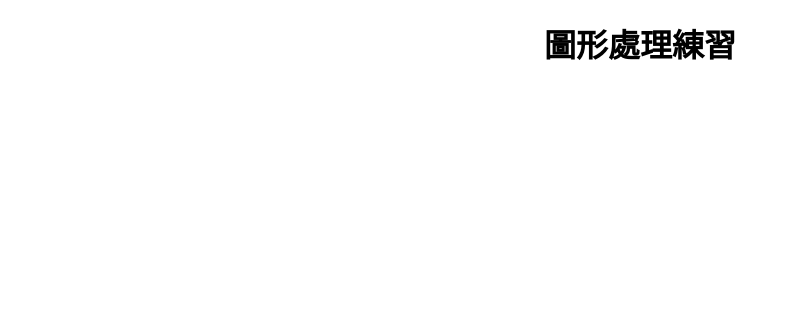
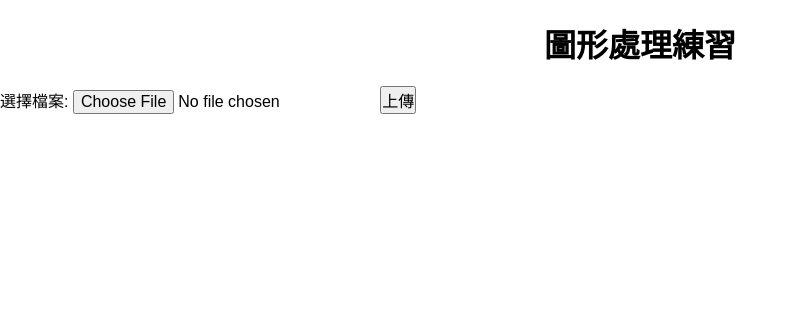
Before and after one commit to mackliu/1122-PHP-FORM, a PHP site: page /image.php in a window 1280 px wide. Shown: the top 336 px of the page, without its empty margins (0-797 px from the left). Run offline with PHP 8.4, Linux system fonts and the light colour scheme.

Commit message:
增加上傳檔案

```diff
--- a/image.php
+++ b/image.php
@@ -23,7 +23,11 @@
 <body>
 <h1 class="header">圖形處理練習</h1>
 <!---建立檔案上傳機制--->
-
+<form action="?" method="post">
+    <label for="">選擇檔案:</label>
+    <input type="file" name="img" id="">
+    <input type="submit" value="上傳">
+</form>
 
 
 <!----縮放圖形----->
```
